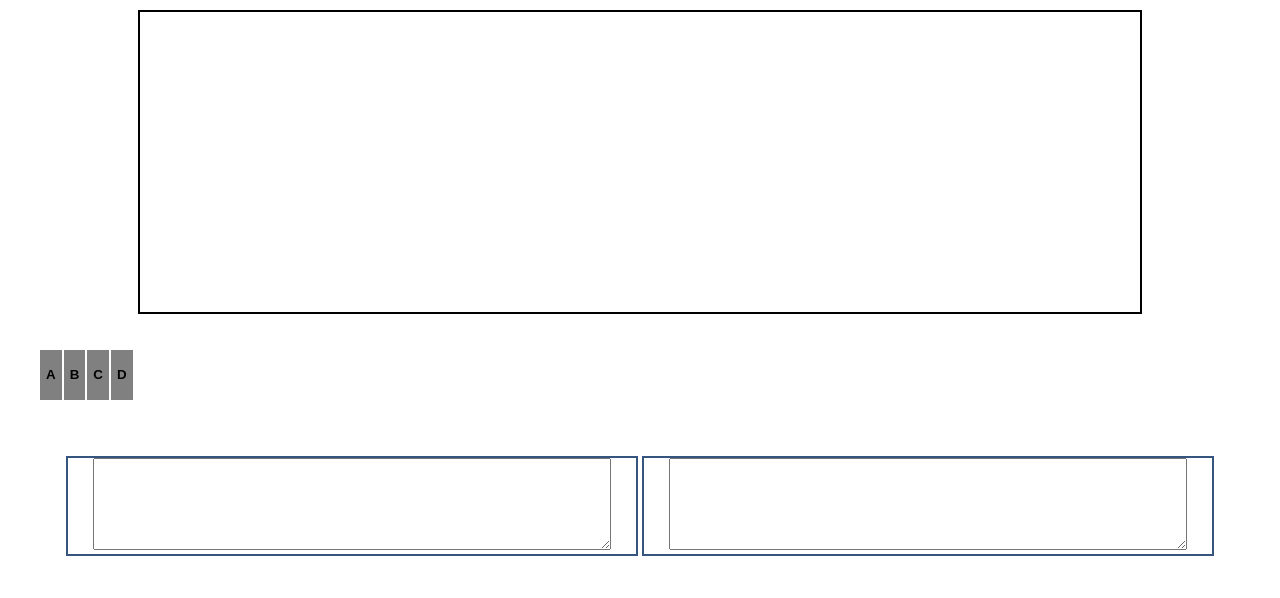
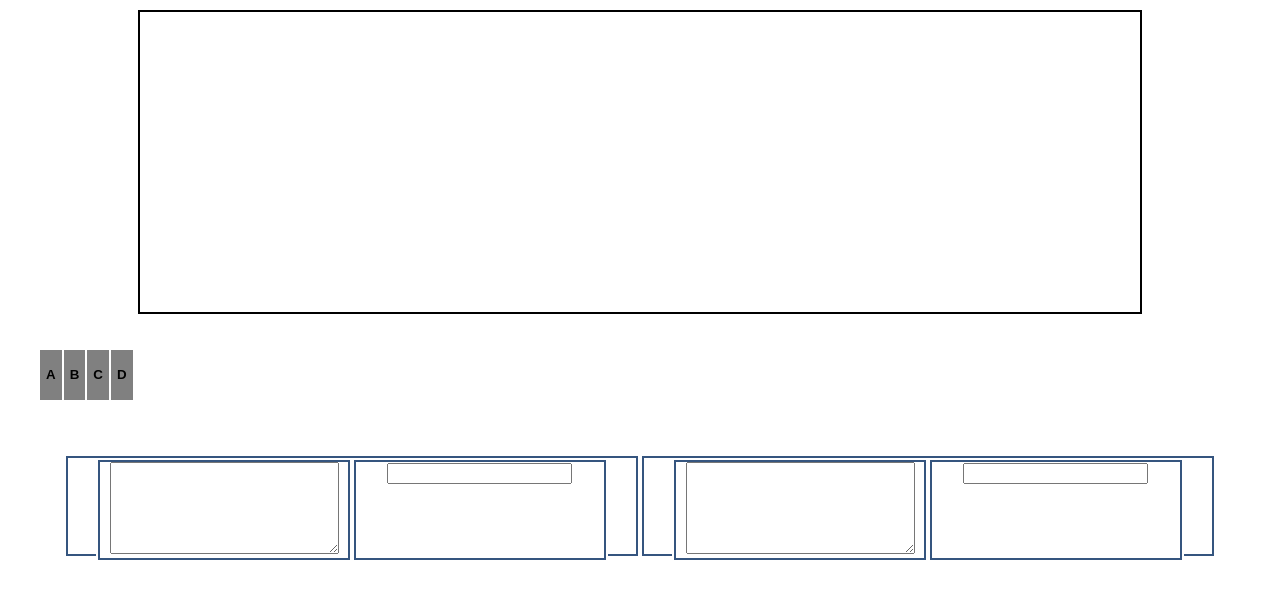
Before and after one commit to TSHacks2021/front_tsx, a React (Create React App) app: page / in a window 1280 px wide. Shown: the top 598 px of the page. Built offline with nearby package versions, Linux system fonts and the light colour scheme.

Commit message:
配置の変更

```diff
--- a/src/Memo/PresenterTab.css
+++ b/src/Memo/PresenterTab.css
@@ -2,3 +2,27 @@ textarea.memo {
     width: 90%;
     height: 90%;
 }
+
+.box {
+    text-align: center;
+    margin: auto;
+    box-sizing: border-box;
+    background: #fff;
+    /*border: 1px solid #666;*/
+    width:90%;
+    max-height: 210px;
+
+    display: flex;
+    flex-wrap: wrap;
+    /*overflow: hidden;*/
+}
+
+div.field {
+    box-sizing: border-box;
+    border: 2px solid #35557f;
+    width: calc(90%/2);
+    height: 100px;
+    margin: 2px;
+
+    flex-grow: 1;
+}
--- a/src/Memo/PresenterTab.tsx
+++ b/src/Memo/PresenterTab.tsx
@@ -18,12 +18,19 @@ const PresenterTab = (props:PresenterTabProps) => {
     return(
         <div className="presenter-tab">
             <Tab title="a">
+                <div className="box">
+                <div className="field">
                     <textarea
                         //type="text"
                         className="memo"
                         value={memo}
                         onChange={handleMemoChange}
                     />
+                </div>
+                <div className="field">
+                    <input></input>
+                </div>
+                </div>
             </Tab>
         </div>
     )
```
Lines whose indentation alone changed are shown as unchanged.
